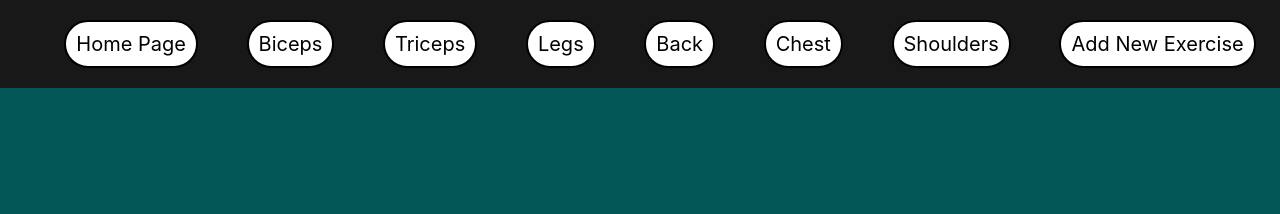
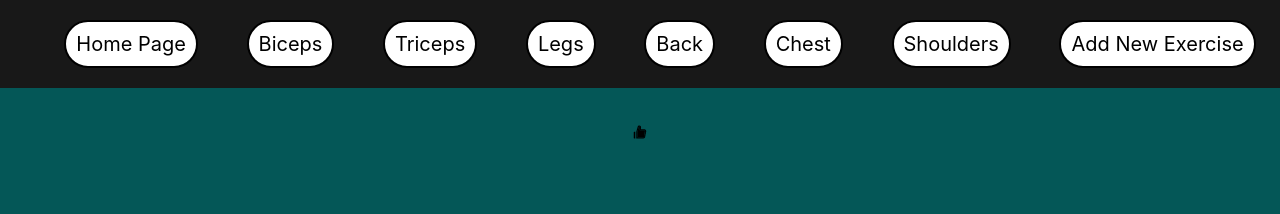
Before and after one commit to tdiec00/Athletic-Performance-Index, a React (Create React App) app in the folder athletic-performance-index/: page /1/1 in a window 1280 px wide. Shown: the top 214 px of the page. Built offline with nearby package versions, Linux system fonts and the light colour scheme; no server answers.

Commit message:
icon update

```diff
--- a/athletic-performance-index/src/components/DisplayDescription.jsx
+++ b/athletic-performance-index/src/components/DisplayDescription.jsx
@@ -6,6 +6,7 @@ import chestApi from '../services/apiConfig/chest';
 import legsApi from '../services/apiConfig/legs';
 import shouldersApi from '../services/apiConfig/shoulders';
 import tricepsApi from '../services/apiConfig/triceps';
+import { AiTwotoneLike } from 'react-icons/ai';
 
 const DisplayDescription = () => {
   const [exerciseData, setExerciseData] = useState({});
@@ -40,6 +41,7 @@ const DisplayDescription = () => {
     <div>
       <p>{exerciseData.fields?.name}</p>
       <p>{exerciseData.fields?.description}</p>
+      <AiTwotoneLike/>
     </div>
   )
 };
```
